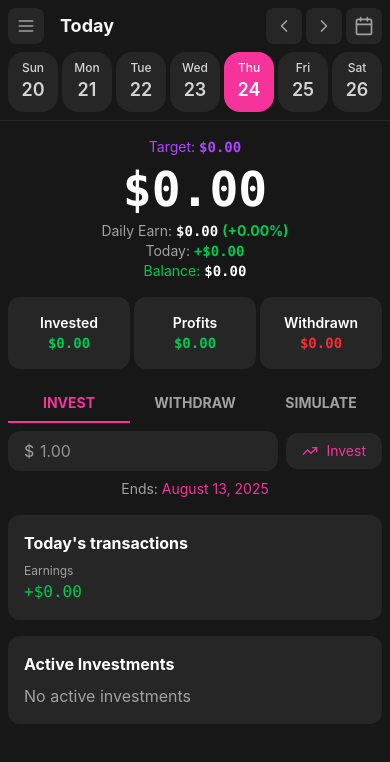
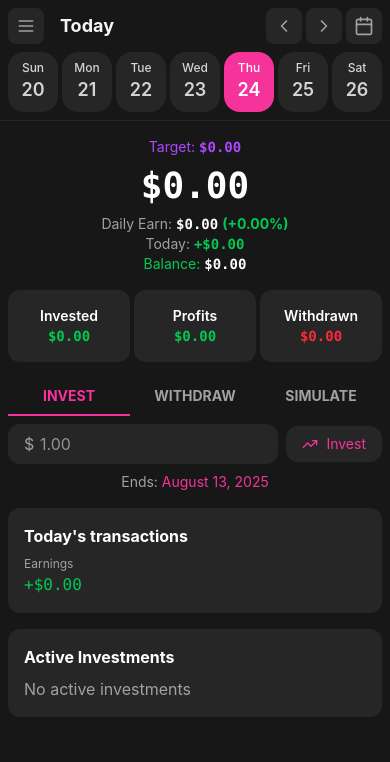
Before and after one commit to pwabucket/pwa-ai-earn, a React (Vite) app: page / in a window 390 px wide. Shown: the top 762 px of the page. Built offline with nearby package versions, Linux system fonts and the light colour scheme.

Commit message:
feat: Reduced text size on mobile

```diff
--- a/src/components/DayView.tsx
+++ b/src/components/DayView.tsx
@@ -117,7 +117,7 @@
 }) => (
   <>
     {/* Active Investments */}
-    <h1 className="text-center text-5xl font-bold my-2">
+    <h1 className="text-center text-4xl md:text-5xl font-bold my-2">
       <Currency value={result.currentState.activeInvestments} />
     </h1>
 
```
